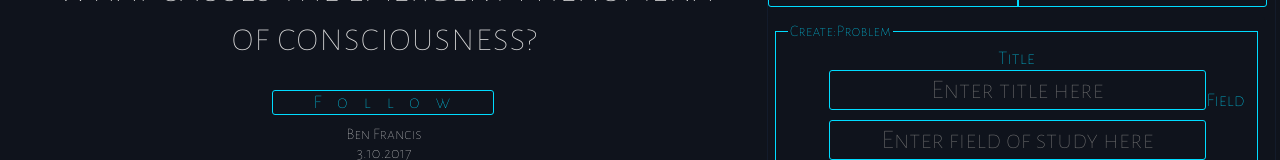
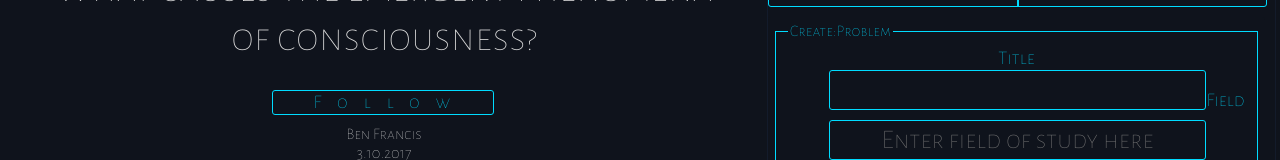
Before and after one commit to ShayanJa/xPrincipia_frontend, a React (Create React App) app: page /problem/createproblem in a window 1280 px wide. Shown: the part 162-322 px from the top of the page. Built offline with nearby package versions, Linux system fonts and the light colour scheme.

Commit message:
fixed hover on subproblem and solution units, got rid of title placeholder

```diff
--- a/src/assets/App.css
+++ b/src/assets/App.css
@@ -1054,9 +1054,11 @@
   padding-left: 3px;
   padding-bottom: 0px;
 }
+#subProblemUnit:hover, #solutionUnit:hover {
+  cursor: pointer;
+}
 #subProblemUnit:hover #subProblemSummary, #solutionUnit:hover #solutionUnitSummary {
   color: #ffffff;
-  cursor: pointer;
 }
 #percent {
   float: left;
--- a/src/components/CreateProblem.jsx
+++ b/src/components/CreateProblem.jsx
@@ -61,7 +61,7 @@ export default class CreateProblem extends React.Component {
               <fieldset>
                   <legend>Create:Problem</legend>
                         <label htmlFor="problemTitle">Title<br />
-                            <input type="text" name="problemTitle" required="required" maxLength="140" placeholder="Enter title here" id="problemTitleForm" autofocus/>
+                            <input type="text" name="problemTitle" required="required" maxLength="140" id="problemTitleForm" autofocus/>
                           </label><br />
 
                         <label htmlFor="problemField">Field<br />
--- a/src/components/CreateSolution.jsx
+++ b/src/components/CreateSolution.jsx
@@ -65,7 +65,7 @@ export default class CreateSolution extends React.Component {
             <fieldset>
                 <legend>Create: Solution</legend>
                       <label htmlFor="solutionTitle">Title<br />
-                          <input type="text" name="solutionTitle" required="required" maxLength="140" placeholder="Enter title here" id="solutionTitleForm" autofocus/>
+                          <input type="text" name="solutionTitle" required="required" maxLength="140" id="solutionTitleForm" autofocus/>
                         </label><br />
 
                       <label htmlFor="solutionSummary">Summary<br />
```
